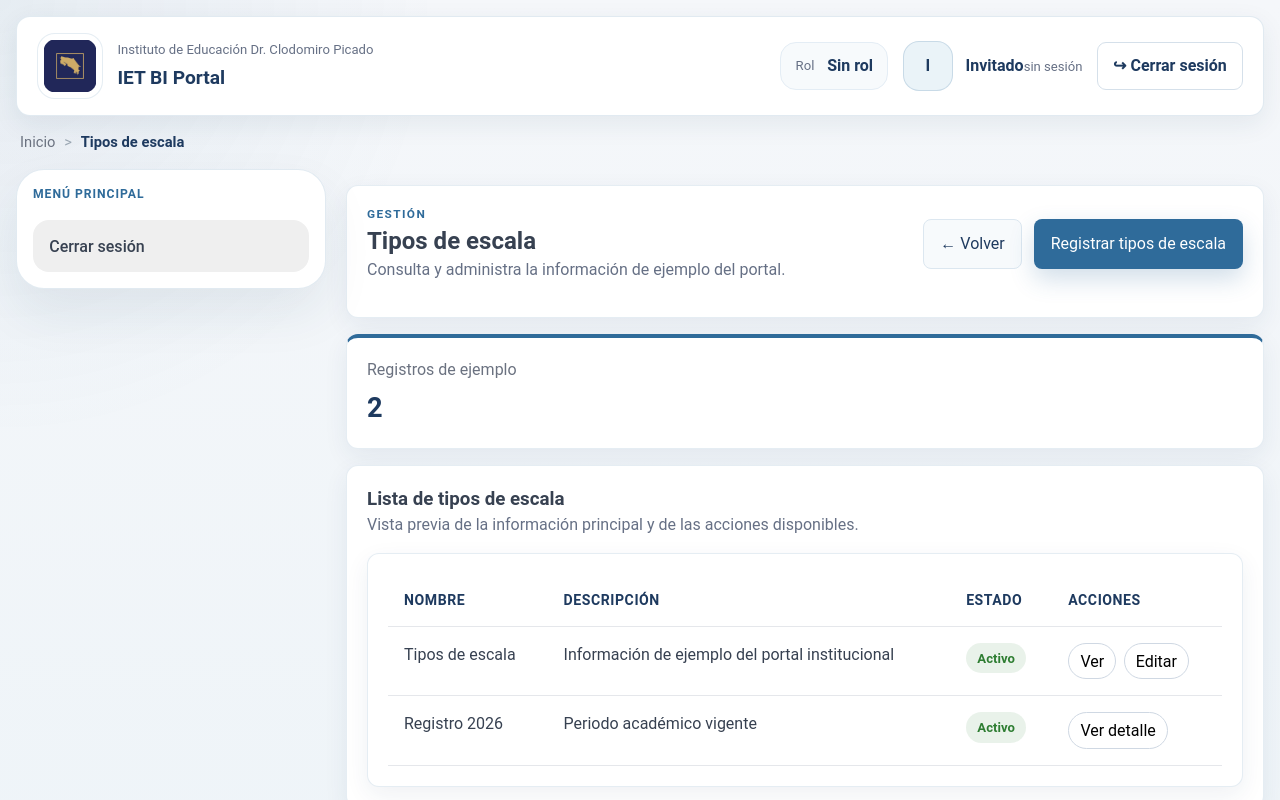
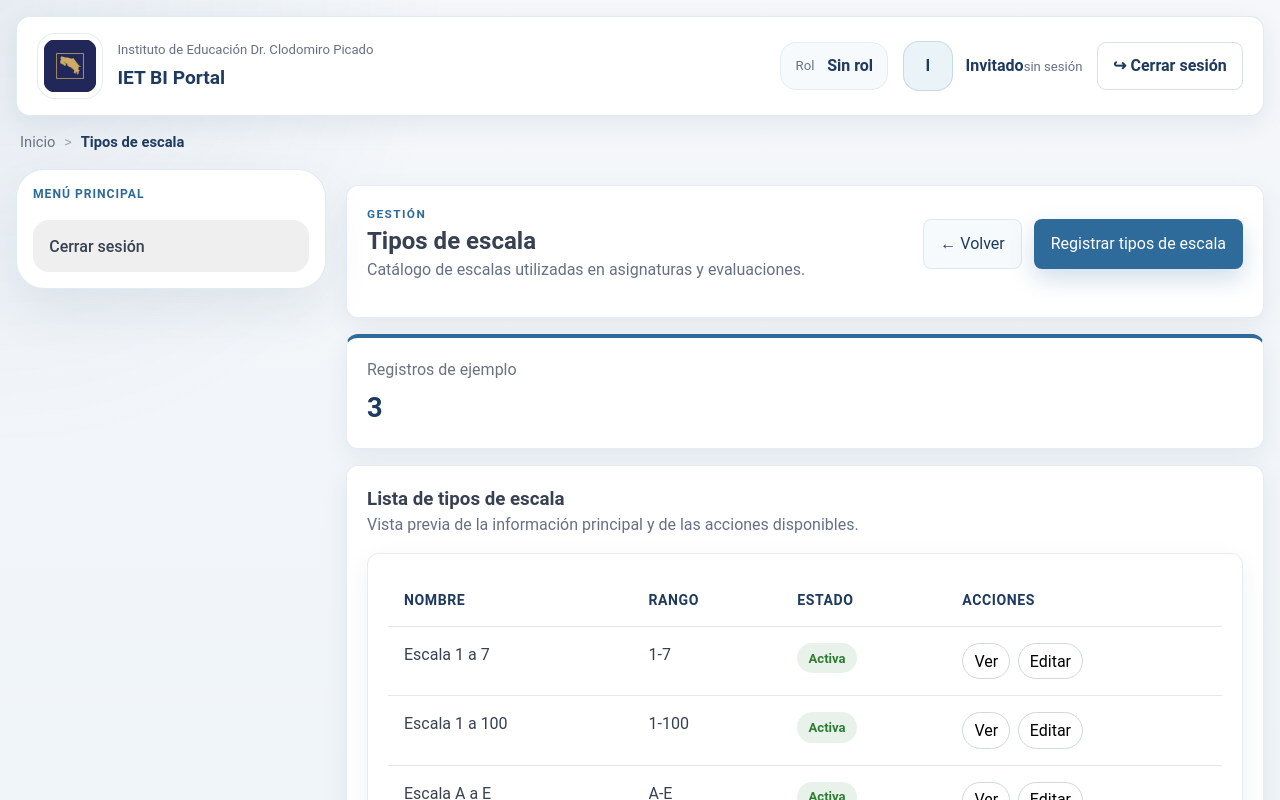
Before and after one commit to alfe45/iet-bi-portal-frontend, an Angular app: page /escalas in a window 1280 px wide. Shown: the top 800 px of the page. Built offline with nearby package versions, Linux system fonts and the light colour scheme.

Commit message:
correccion de datos de ejemplo de escalas y asignaciones academicas

```diff
--- a/src/app/vistas/funcionalidad-vista.component.ts
+++ b/src/app/vistas/funcionalidad-vista.component.ts
@@ -60,9 +60,28 @@ export class FuncionalidadVistaComponent {
   protected readonly page = computed(() => {
     const role = this.auth.currentRole() ?? 'Administrador';
     const titles: Record<string, string> = { usuarios: 'Usuarios', profesores: 'Profesores', estudiantes: role === 'Administrador' ? 'Estudiantes' : 'Mis estudiantes', periodos: 'Periodos académicos', secciones: role === 'Administrador' ? 'Secciones académicas' : 'Mis secciones', matriculas: 'Matrículas', escalas: 'Tipos de escala', asignaturas: role === 'Administrador' ? 'Asignaturas' : 'Mis asignaturas', asignaciones: 'Asignaciones académicas' };
-    const columns = this.key === 'estudiantes' ? [{ key: 'nombre', label: 'Nombre' }, { key: 'cedula', label: 'Cédula' }, { key: 'seccion', label: 'Sección' }, { key: 'correo', label: 'Correo' }, { key: 'estado', label: 'Estado', type: 'badge' as const }, { key: 'acciones', label: 'Acciones', type: 'actions' as const }] : [{ key: 'nombre', label: 'Nombre' }, { key: 'descripcion', label: 'Descripción' }, { key: 'estado', label: 'Estado', type: 'badge' as const }, { key: 'acciones', label: 'Acciones', type: 'actions' as const }];
-    const rows = this.key === 'estudiantes' ? [{ nombre: 'José Luis Rodríguez Mora', cedula: '8-734-401', seccion: '11-1', correo: 'jose.rodriguez@estudiante.edu', estado: 'Activo', acciones: ['Ver detalle'] }, { nombre: 'María Fernanda Jiménez Vargas', cedula: '8-811-109', seccion: '11-1', correo: 'maria.jimenez@estudiante.edu', estado: 'Activo', acciones: ['Ver detalle'] }, { nombre: 'Carlos Eduardo Araya Rojas', cedula: '8-744-002', seccion: '11-1', correo: 'carlos.araya@estudiante.edu', estado: 'Activo', acciones: ['Ver detalle'] }] : [{ nombre: titles[this.key] ?? 'Gestión académica', descripcion: 'Información de ejemplo del portal institucional', estado: 'Activo', acciones: ['Ver', ...(role === 'Administrador' ? ['Editar'] : [])] }, { nombre: 'Registro 2026', descripcion: 'Periodo académico vigente', estado: 'Activo', acciones: ['Ver detalle'] }];
-    return { title: titles[this.key] ?? 'Gestión académica', subtitle: 'Consulta y administra la información de ejemplo del portal.', alert: undefined, stats: [{ label: 'Registros de ejemplo', value: String(rows.length), tone: 'primary' as const }], tableDescription: undefined, columns, rows, actions: role === 'Administrador' ? [{ label: `Registrar ${titles[this.key]?.toLowerCase() ?? 'registro'}`, tone: 'primary' as const }] : [], tableTitle: `Lista de ${titles[this.key]?.toLowerCase() ?? 'registros'}` };
+    let columns = [{ key: 'nombre', label: 'Nombre' }, { key: 'descripcion', label: 'Descripción' }, { key: 'estado', label: 'Estado', type: 'badge' as const }, { key: 'acciones', label: 'Acciones', type: 'actions' as const }];
+    let rows: Record<string, unknown>[] = [{ nombre: titles[this.key] ?? 'Gestión académica', descripcion: 'Información de ejemplo del portal institucional', estado: 'Activo', acciones: ['Ver', ...(role === 'Administrador' ? ['Editar'] : [])] }, { nombre: 'Registro 2026', descripcion: 'Periodo académico vigente', estado: 'Activo', acciones: ['Ver detalle'] }];
+    let subtitle = 'Consulta y administra la información de ejemplo del portal.';
+
+    if (this.key === 'estudiantes') {
+      columns = [{ key: 'nombre', label: 'Nombre' }, { key: 'cedula', label: 'Cédula' }, { key: 'seccion', label: 'Sección' }, { key: 'correo', label: 'Correo' }, { key: 'estado', label: 'Estado', type: 'badge' as const }, { key: 'acciones', label: 'Acciones', type: 'actions' as const }];
+      rows = [{ nombre: 'José Luis Rodríguez Mora', cedula: '8-734-401', seccion: '11-1', correo: 'jose.rodriguez@estudiante.edu', estado: 'Activo', acciones: ['Ver detalle'] }, { nombre: 'María Fernanda Jiménez Vargas', cedula: '8-811-109', seccion: '11-1', correo: 'maria.jimenez@estudiante.edu', estado: 'Activo', acciones: ['Ver detalle'] }, { nombre: 'Carlos Eduardo Araya Rojas', cedula: '8-744-002', seccion: '11-1', correo: 'carlos.araya@estudiante.edu', estado: 'Activo', acciones: ['Ver detalle'] }];
+    } else if (this.key === 'escalas') {
+      columns = [{ key: 'nombre', label: 'Nombre' }, { key: 'rango', label: 'Rango' }, { key: 'estado', label: 'Estado', type: 'badge' as const }, { key: 'acciones', label: 'Acciones', type: 'actions' as const }];
+      rows = [{ nombre: 'Escala 1 a 7', rango: '1-7', estado: 'Activa', acciones: ['Ver', 'Editar'] }, { nombre: 'Escala 1 a 100', rango: '1-100', estado: 'Activa', acciones: ['Ver', 'Editar'] }, { nombre: 'Escala A a E', rango: 'A-E', estado: 'Activa', acciones: ['Ver', 'Editar'] }];
+      subtitle = 'Catálogo de escalas utilizadas en asignaturas y evaluaciones.';
+    } else if (this.key === 'asignaturas') {
+      columns = [{ key: 'nombre', label: 'Nombre' }, { key: 'descripcion', label: 'Descripción' }, { key: 'escala', label: 'Tipo de escala' }, { key: 'acciones', label: 'Acciones', type: 'actions' as const }];
+      rows = [{ nombre: 'Historia', descripcion: 'Procesos históricos contemporáneos', escala: '1-7', acciones: role === 'Administrador' ? ['Ver', 'Editar'] : ['Ver detalle'] }, { nombre: 'Matemática', descripcion: 'Resolución de problemas y pensamiento lógico', escala: '1-100', acciones: role === 'Administrador' ? ['Ver', 'Editar'] : ['Ver detalle'] }, { nombre: 'Estudios Sociales', descripcion: 'Análisis de contexto social y ciudadanía', escala: '1-100', acciones: role === 'Administrador' ? ['Ver', 'Editar'] : ['Ver detalle'] }, { nombre: 'Lengua B', descripcion: 'Competencias comunicativas y producción escrita', escala: '1-7', acciones: role === 'Administrador' ? ['Ver', 'Editar'] : ['Ver detalle'] }, { nombre: 'Teoría del Conocimiento', descripcion: 'Investigación y pensamiento crítico', escala: 'A-E', acciones: role === 'Administrador' ? ['Ver', 'Editar'] : ['Ver detalle'] }];
+      subtitle = role === 'Administrador' ? 'Catálogo institucional de asignaturas y tipo de escala asociado.' : 'Consulta de las asignaturas relacionadas con tu carga o sección guía.';
+    } else if (this.key === 'asignaciones') {
+      columns = [{ key: 'profesor', label: 'Profesor' }, { key: 'asignatura', label: 'Asignatura' }, { key: 'seccion', label: 'Sección' }, { key: 'periodo', label: 'Periodo' }, { key: 'acciones', label: 'Acciones', type: 'actions' as const }];
+      rows = [{ profesor: 'Juan Gabriel Valverde Valverde', asignatura: 'Historia', seccion: '11-1', periodo: '2026 | Segundo semestre', acciones: ['Ver', 'Editar'] }, { profesor: 'Juan Gabriel Valverde Valverde', asignatura: 'Estudios Sociales', seccion: '11-1', periodo: '2026 | Segundo semestre', acciones: ['Ver', 'Editar'] }, { profesor: 'Laura Vanessa Quirós Brenes', asignatura: 'Teoría del Conocimiento', seccion: '11-1', periodo: '2026 | Segundo semestre', acciones: ['Ver', 'Editar'] }];
+      subtitle = 'Relación entre profesor, asignatura y sección para el periodo activo.';
+    }
+
+    return { title: titles[this.key] ?? 'Gestión académica', subtitle, alert: undefined, stats: [{ label: 'Registros de ejemplo', value: String(rows.length), tone: 'primary' as const }], tableDescription: undefined, columns, rows, actions: role === 'Administrador' ? [{ label: `Registrar ${titles[this.key]?.toLowerCase() ?? 'registro'}`, tone: 'primary' as const }] : [], tableTitle: `Lista de ${titles[this.key]?.toLowerCase() ?? 'registros'}` };
   });
   protected readonly tableTitle = computed(() => this.page().tableTitle ?? `Lista de ${this.page().title.toLowerCase()}`);
   protected readonly actions = computed(() => this.page().actions);
```
